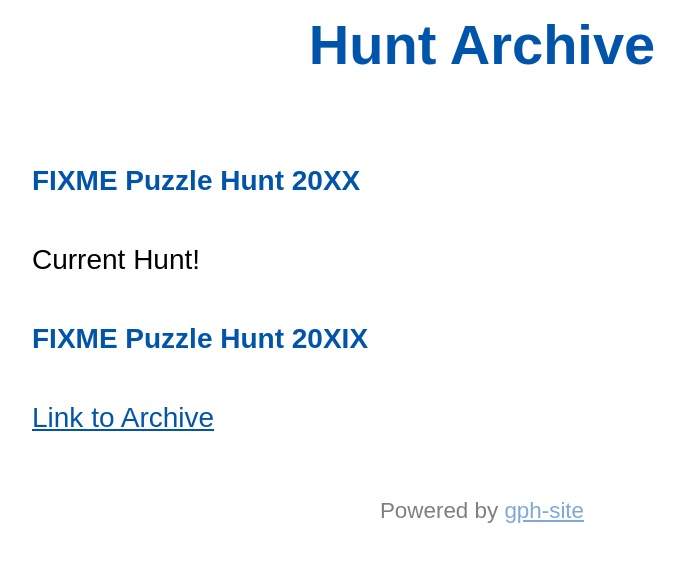
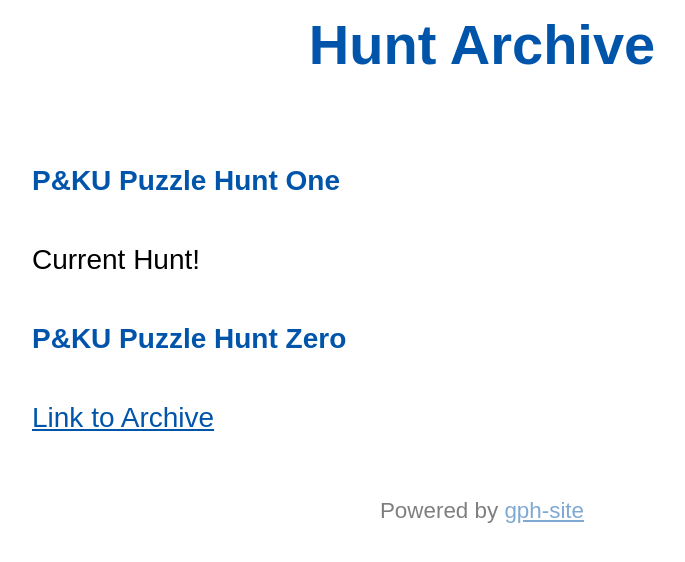
Before and after one commit to kinami0331/PnKU-site, a Django app: page /archive in a window 1280 px wide. Shown: the part 137-699 px from the top of the page, without its empty margins (158-843 px from the left). Run offline with Django 3.2, Linux system fonts and the light colour scheme; data comes from the database, SQL or seed files in the repository; data that the repository does not hold is empty; some libraries are stand-ins or nearby versions.

Commit message:
Change name

```diff
--- a/puzzles/hunt_config.py
+++ b/puzzles/hunt_config.py
@@ -4,9 +4,9 @@ from django.utils import timezone
 
 # included in various templates. NOTE, sometimes appears with a "the" before
 # it, maybe check those are what you want.
-HUNT_TITLE = 'FIXME Puzzle Hunt'
+HUNT_TITLE = 'P&KU Puzzle Hunt'
 # included in various templates and displayed on the static site
-HUNT_ORGANIZERS = 'FIXME Puzzlesetters'
+HUNT_ORGANIZERS = 'P&KU Puzzlesetters'
 # included in various templates and set as reply-to for automatic emails
 CONTACT_EMAIL = 'FIXME@example.com'
 # the sender from which automatic emails are sent; your mail sending service
--- a/puzzles/templates/archive.html
+++ b/puzzles/templates/archive.html
@@ -4,10 +4,10 @@
 <h1>Hunt Archive</h1>
 
 <main>
-    <h4>FIXME Puzzle Hunt 20XX</h4>
+    <h4>P&KU Puzzle Hunt One</h4>
     <p>Current Hunt!</p>
-    <h4>FIXME Puzzle Hunt 20XIX</h4>
-    <p><a href="https://FIXME">Link to Archive</a></p>
+    <h4>P&KU Puzzle Hunt Zero</h4>
+    <p><a href=".">Link to Archive</a></p>
 </main>
 
 {% endblock %}
--- a/puzzles/templates/base.html
+++ b/puzzles/templates/base.html
@@ -10,7 +10,7 @@
     <title>{{ hunt_title }}</title>
     {% endblock %}
     <meta name="viewport" content="width=device-width, initial-scale=0.5">
-    <meta property="og:title" content="FIXME">
+    <meta property="og:title" content="P&KU">
     <meta property="og:description" content="Registration for this year's {{ hunt_title }} is now open!">
     <meta property="og:image" content="{{ domain|slice:'-1' }}FIXME">
     <meta property="twitter:card" content="summary_large_image">
--- a/puzzles/templates/home.html
+++ b/puzzles/templates/home.html
@@ -88,7 +88,7 @@ to let us know what you thought about the hunt.
     <div class="four columns">
         <h3>Who</h3>
         <p>
-            This {% if hunt_is_closed %}was{% else %}is{% endif %} a puzzlehunt run by FIXME.
+            This {% if hunt_is_closed %}was{% else %}is{% endif %} a puzzlehunt run by P&KU.
             {# It is the follow-up to the previous <a href="{{ archive_link }}">FIXME Puzzle Hunts</a>. #}
             {% if not hunt_is_closed %}
             Registration is open! Be sure to check out the
```
Also changed, not shown: gph/settings/base.py (+8 -8 lines), 1 other file.
